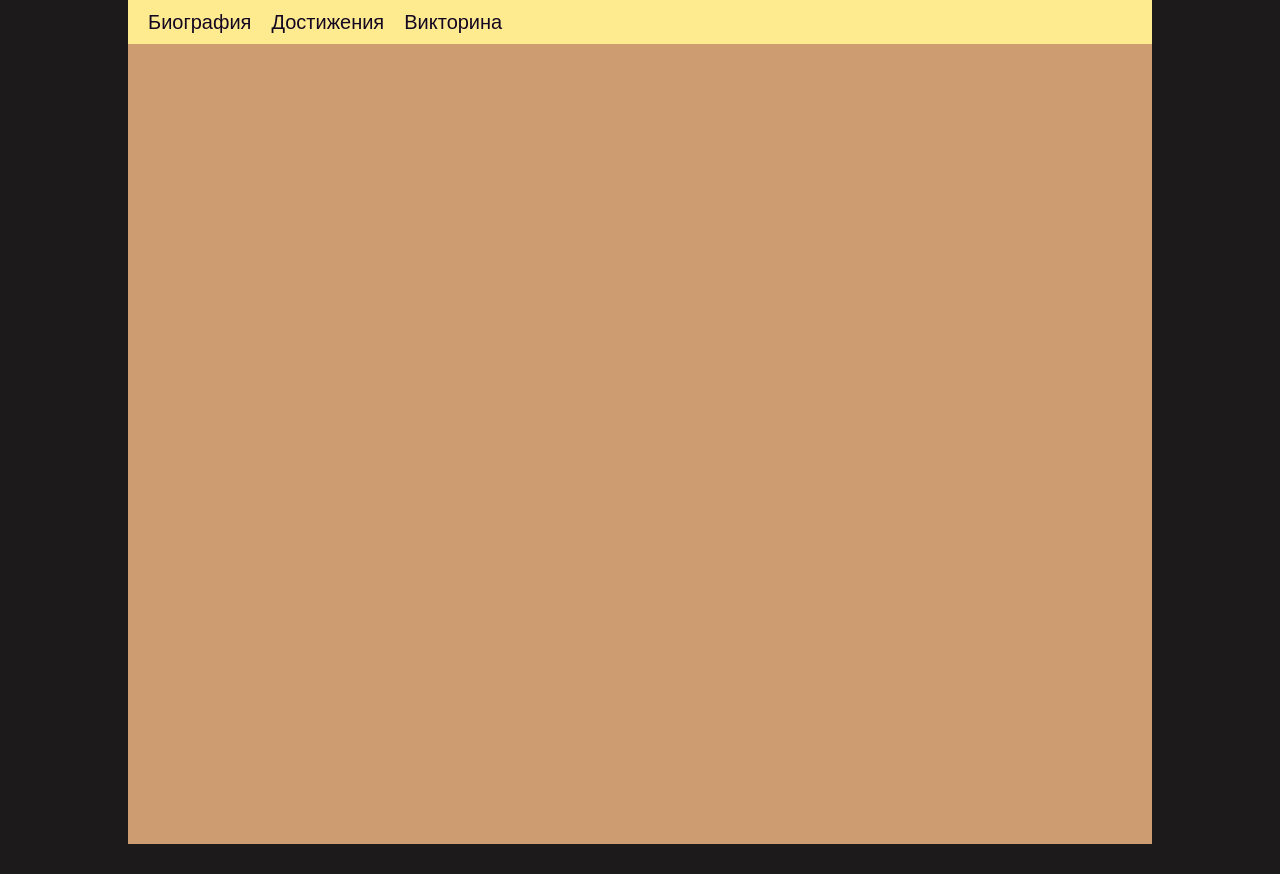
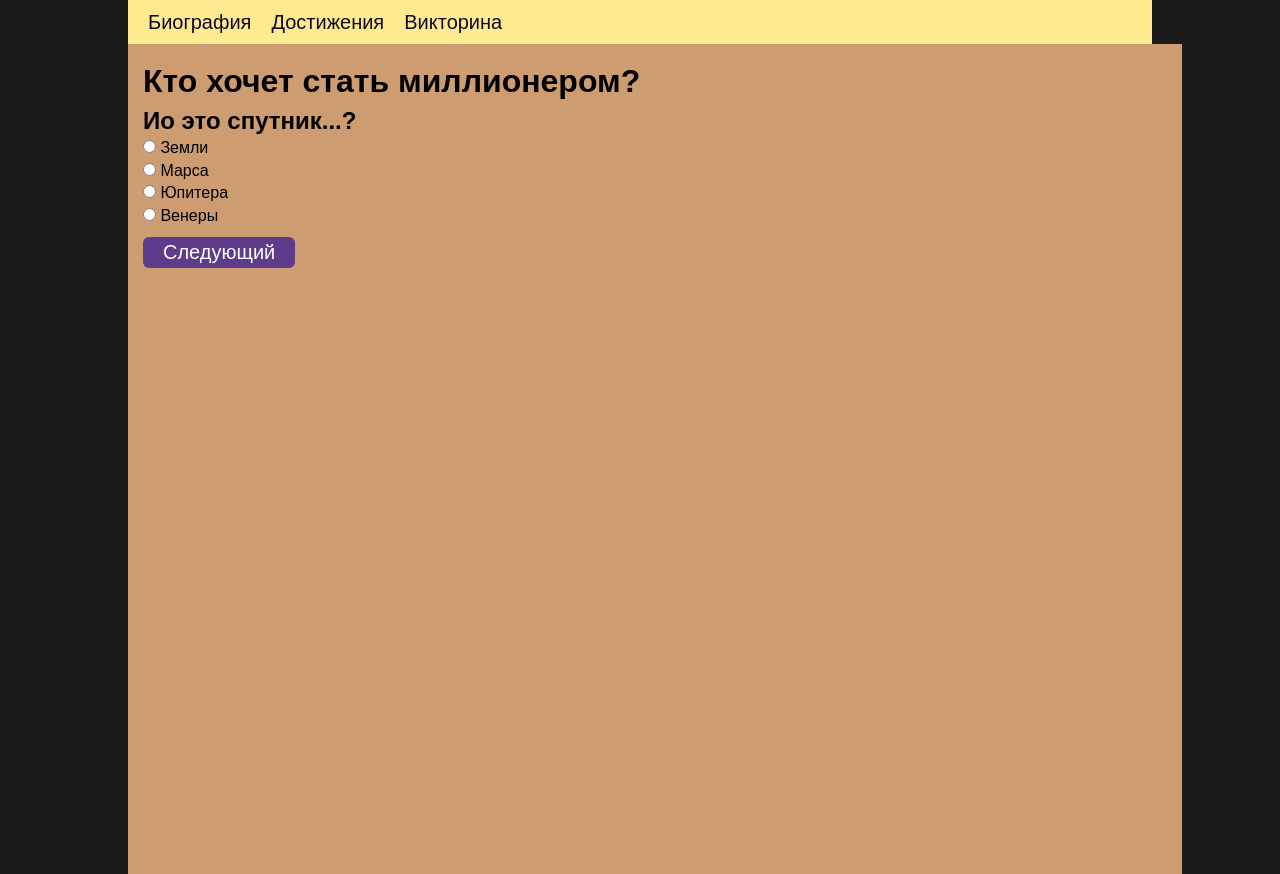
Before and after one commit to Grads521/myWebSiteVue, a Vue app: page /game in a window 1280 px wide. Before the commit the page ends 844 px from the top, so only its background shows below. Built offline with nearby package versions, Linux system fonts and the light colour scheme.

Commit message:
Сделал викторину, немного отличается от прошлой.Также не хватает валидации. И кнопки начала.

```diff
--- a/src/pages/game.vue
+++ b/src/pages/game.vue
@@ -1,11 +1,103 @@
 <template>
-    <main>
+    <main class="wrapper">
+        <h1> {{ game.title }} </h1>
+        <div v-for="(question, index) in game.questions" :key="question.text">
+            <div v-show="index === questionIndex">
+                <h2> {{ question.text }} </h2>
+                <ol>
+                    <li v-for="answer in question.answers" :key="answer.text">
+                        <label>
+                            <input type="radio"
+                            v-bind:value="answer.correct"
+                            v-bind:name="index"
+                            v-model="userAnswers[index]"> {{ answer.text }}
+                        </label>
+                    </li>
+                </ol>
 
+                <button class="prev" v-if="questionIndex > 0" @click="prev">Предыдущий</button>
+                <button @click="next">Следующий</button>
+            </div>
+        </div>
+        <div v-show="questionIndex === game.questions.length">
+            <h2>
+                Викторина завершена
+            </h2>
+            <p>
+                Количество правильных ответов: {{ score() }} / {{ game.questions.length }}
+            </p>
+        </div>
     </main>
 </template>
 
 <script>
+    let game = {
+                title: 'Кто хочет стать миллионером?',
+                questions: [
+                    {
+                        text: 'Ио это спутник...?',
+                        answers: [
+                            {text: 'Земли'},
+                            {text: 'Марса'},
+                            {text: 'Юпитера', correct: true},
+                            {text: 'Венеры'},
+                        ]
+                    }, {
+                        text: 'На какой планете кратеры называют в честь деятелей культуры?',
+                        answers: [
+                            {text: 'Меркурий', correct: true},
+                            {text: 'Нептун'},
+                            {text: 'Венера'},
+                            {text: 'Марс'},
+                        ]
+                    }, {
+                        text: 'Сколько спутников Юпитера было открыто Галилео Галилеем?',
+                        answers: [
+                            {text: '2'},
+                            {text: '5'},
+                            {text: '12'},
+                            {text: '4', correct: true},
+                        ]
+                    }, {
+                        text: 'Какое небесное тело вращается вокруг Земли?',
+                        answers: [
+                            {text: 'Луна', correct: true},
+                            {text: 'Юпитер'},
+                            {text: 'Фобос'},
+                            {text: 'Уран'},
+                        ]
+                    }, {
+                        text: 'Какова температура закипания воды в градусах по Цельсию?',
+                        answers: [
+                            {text: '80'},
+                            {text: '0'},
+                            {text: '40'},
+                            {text: '100', correct: true},
+                        ]
+                    }
+                ]
+    };
 
+    export default {
+        data() {
+            return {
+                game: game,
+                questionIndex: 0,
+                userAnswers: Array(game.questions.length).fill(false)
+            }
+        },
+        methods: {
+            next() {
+                this.questionIndex++;
+            },
+            prev() {
+                this.questionIndex--;
+            },
+            score() {
+                return this.userAnswers.filter(function(val) { return val }).length;
+            }
+        }
+    }
 </script>
 
 <style scoped>
@@ -17,4 +109,21 @@
         line-height: 1.4;
         list-style: none;
     }
+    main .wrapper {
+        padding: 15px;
+    }
+    main .nameGame {
+        font-size: 34px;
+        color: #130621;
+        padding-top: 15px;
+    }
+    main li {
+        list-style: none;
+    }
+    button {
+        margin-top: 10px;
+    }
+    .prev {
+        margin-right: 10px;
+    }
 </style>
```
